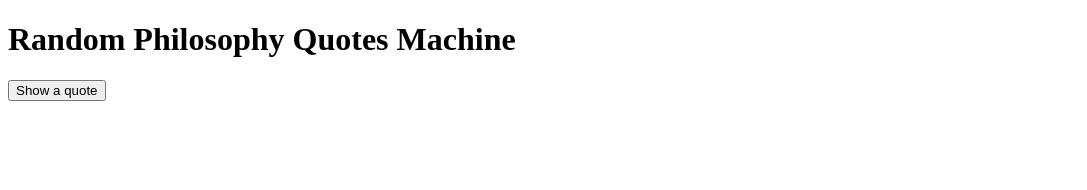
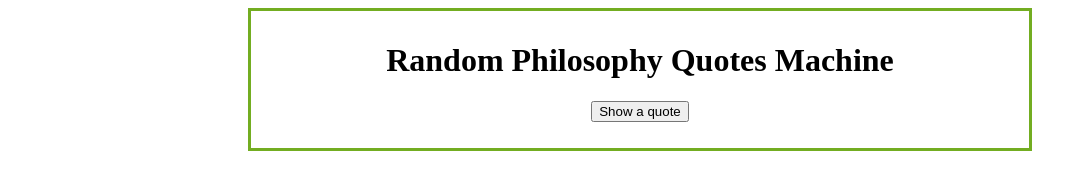
Before and after one commit to bobby-lin/Philosophy-Quote-Machine, a plain HTML site: page index.html in a window 1280 px wide. Shown: the whole page, without its empty margins (0-1087 px from the left). Drawn offline with Linux system fonts and the light colour scheme.

Commit message:
Added <div class="mainbox"> in index.html

```diff
--- a/index.html
+++ b/index.html
@@ -3,13 +3,16 @@
 <head>
     <meta charset="UTF-8">
     <title>Random Philosophy Quotes Machine</title>
+    <link rel="stylesheet" href="styles/main.css">
 </head>
 <body>
-    <h1>Random Philosophy Quotes Machine</h1>
-    <button onclick="generateQuote()">Show a quote</button>
-    <div class = "quote">
-        <p id="text"></p>
-        <p id="origin"></p>
+    <div class = "mainbox">
+        <h1>Random Philosophy Quotes Machine</h1>
+        <button id="button_quote" onclick="generateQuote()">Show a quote</button>
+        <div class = "quote">
+            <p id="text"></p>
+            <p id="origin"></p>
+        </div>
     </div>
 </body>
 </html>
```
